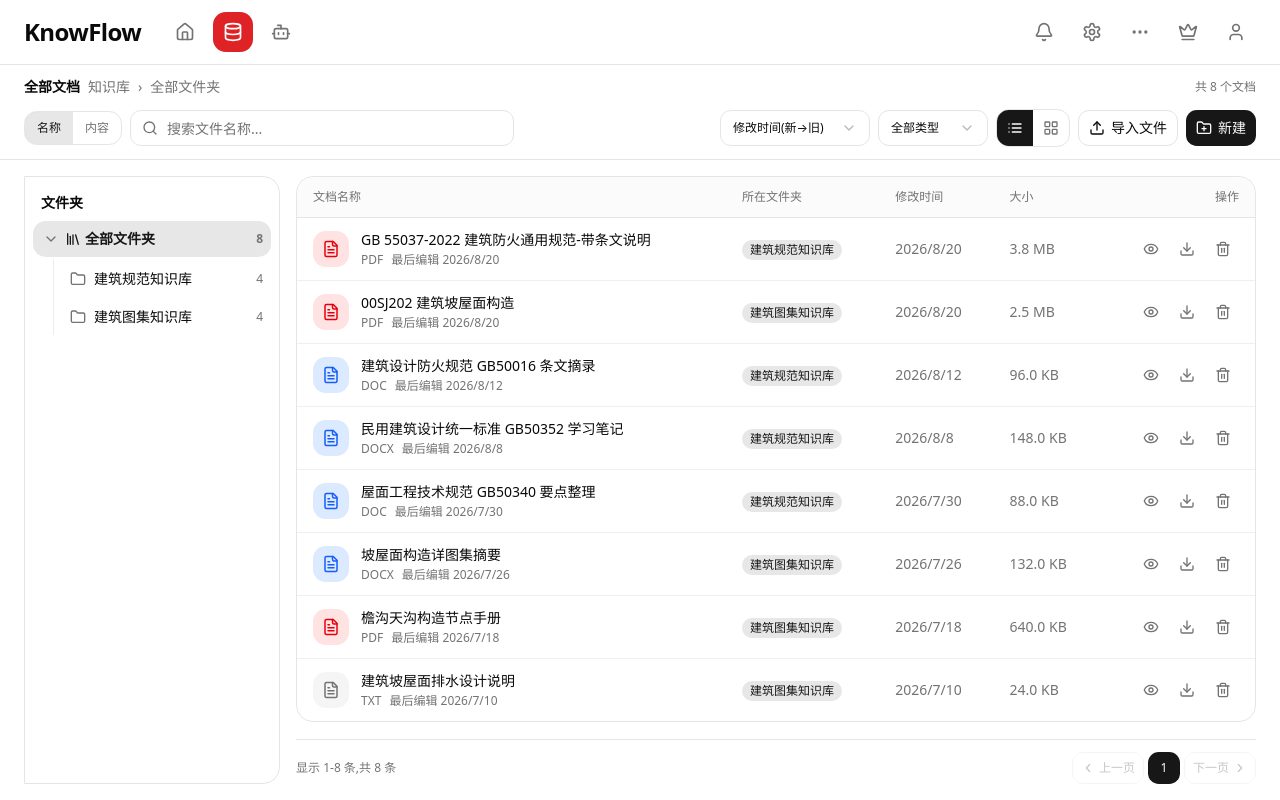
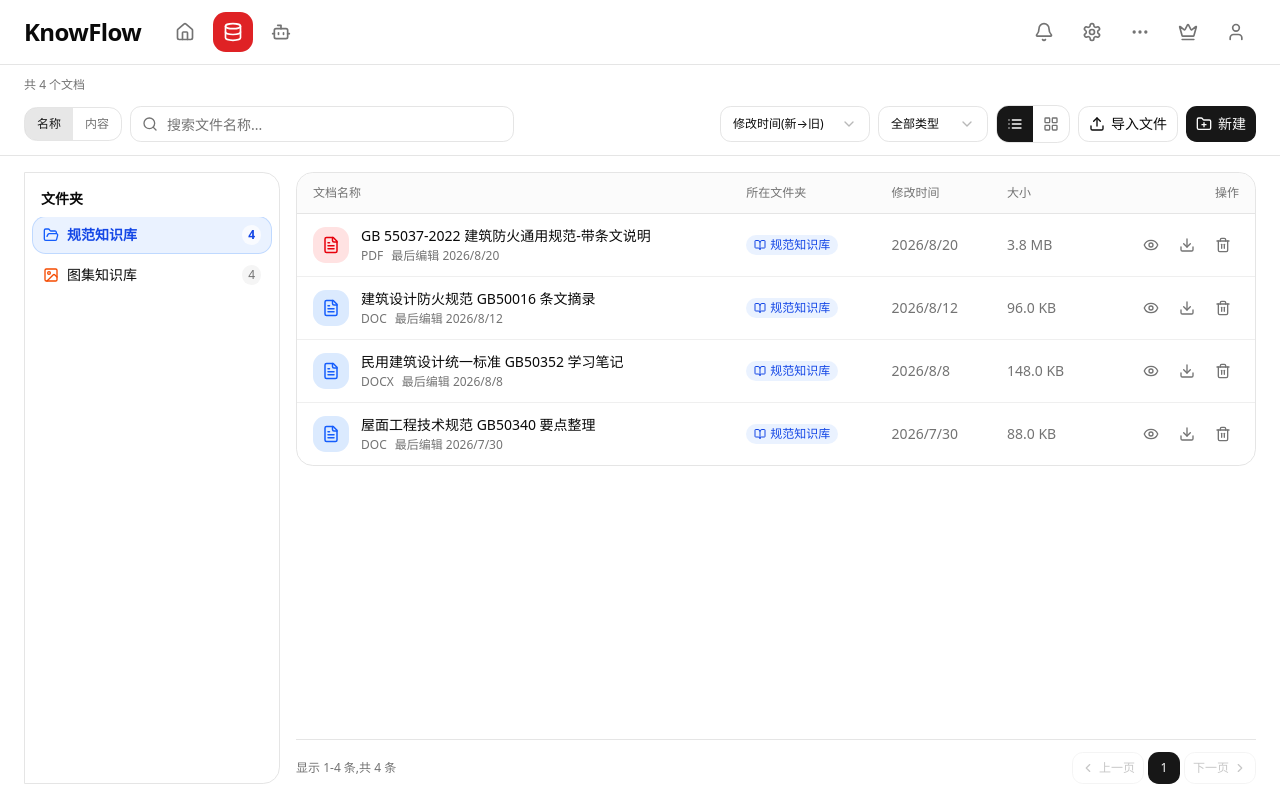
Before and after one commit to kangAIGC/KnowFlow, a Next.js app: page /KnowFlow/knowledge in a window 1280 px wide. Built offline with nearby package versions, Linux system fonts and the light colour scheme.

Commit message:
refactor(knowledge): rename folders to 规范知识库/图集知识库, blue/orange visual coding, remove breadcrumb aggregate labels

```diff
--- a/src/app/knowledge/page.tsx
+++ b/src/app/knowledge/page.tsx
@@ -53,7 +53,6 @@ import {
   type FileKind,
   type FolderId,
   type KnowledgeFile,
-  type RealFolderId,
 } from "@/lib/knowledge-data";
 import { cn } from "@/lib/utils";
 
@@ -94,7 +93,7 @@ export default function KnowledgePage() {
   const mounted = useMounted();
 
   const [files, setFiles] = useState<KnowledgeFile[]>(INITIAL_FILES);
-  const [selectedFolder, setSelectedFolder] = useState<FolderId>("all");
+  const [selectedFolder, setSelectedFolder] = useState<FolderId>("standard");
   const [query, setQuery] = useState("");
   const [searchScope, setSearchScope] = useState<SearchScope>("name");
   const [sortKey, setSortKey] = useState<SortKey>("modified-desc");
@@ -128,10 +127,9 @@ export default function KnowledgePage() {
     statusTimerRef.current = setTimeout(() => setStatus(null), 3000);
   }, []);
 
-  // 各文件夹计数(实时派生,新增/删除后自动更新)
+  // 各知识库计数(实时派生,新增/删除后自动更新)
   const counts = useMemo(
     () => ({
-      all: files.length,
       standard: files.filter((f) => f.folder === "standard").length,
       atlas: files.filter((f) => f.folder === "atlas").length,
     }),
@@ -142,7 +140,7 @@ export default function KnowledgePage() {
   const filtered = useMemo(() => {
     const q = query.trim().toLowerCase();
     const list = files.filter((f) => {
-      if (selectedFolder !== "all" && f.folder !== selectedFolder) return false;
+      if (f.folder !== selectedFolder) return false;
       if (typeFilter !== "all" && f.kind !== typeFilter) return false;
       if (!q) return true;
       if (searchScope === "name") return f.name.toLowerCase().includes(q);
@@ -235,8 +233,7 @@ export default function KnowledgePage() {
             }
             // 上传完成:入库
             const rawName = file.name.replace(/\.pdf$/i, "") || "未命名文档";
-            const folder: RealFolderId =
-              selectedFolder === "all" ? "standard" : selectedFolder;
+            const folder: FolderId = selectedFolder;
             setFiles((prev) => [
               {
                 id: `kf-upload-${++idRef.current}`,
@@ -281,7 +278,7 @@ export default function KnowledgePage() {
   /* ---------------- 新建文件 ---------------- */
 
   const handleCreate = useCallback(
-    (input: { name: string; kind: FileKind; folder: RealFolderId; content: string }) => {
+    (input: { name: string; kind: FileKind; folder: FolderId; content: string }) => {
       setFiles((prev) => [
         {
           id: `kf-new-${++idRef.current}`,
@@ -327,13 +324,7 @@ export default function KnowledgePage() {
             >
               <PanelLeft className="h-4 w-4" />
             </button>
-            <span className="font-semibold text-foreground">全部文档</span>
-            <span className="text-muted-foreground">知识库</span>
-            <span className="text-muted-foreground">›</span>
-            <span className="text-muted-foreground">
-              {selectedFolder === "all" ? "全部文件夹" : FOLDER_LABELS[selectedFolder]}
-            </span>
-            <span className="ml-auto hidden text-xs text-muted-foreground sm:block">
+            <span className="ml-auto text-xs text-muted-foreground sm:ml-0">
               共 {filtered.length} 个文档
             </span>
           </div>
@@ -563,7 +554,6 @@ export default function KnowledgePage() {
                   onClick={() => {
                     setQuery("");
                     setTypeFilter("all");
-                    setSelectedFolder("all");
                   }}
                 >
                   清除筛选条件
@@ -652,7 +642,7 @@ export default function KnowledgePage() {
       <NewFileDialog
         open={newDialogOpen}
         onOpenChange={setNewDialogOpen}
-        defaultFolder={selectedFolder === "all" ? "standard" : selectedFolder}
+        defaultFolder={selectedFolder}
         onCreate={handleCreate}
       />
       <PreviewDialog file={previewFile} onOpenChange={(o) => !o && setPreviewFile(null)} />
--- a/src/components/knowledge/file-views.tsx
+++ b/src/components/knowledge/file-views.tsx
@@ -1,6 +1,7 @@
 "use client";
 
-import { Eye, Download, Trash2, FileText } from "lucide-react";
+import { Eye, Download, Trash2, FileText, BookOpen, Image as ImageIcon } from "lucide-react";
+import type { LucideIcon } from "lucide-react";
 import {
   FOLDER_LABELS,
   KIND_COLORS,
@@ -8,9 +9,41 @@ import {
   contentSnippet,
   formatSize,
   splitHighlight,
+  type FolderId,
   type KnowledgeFile,
 } from "@/lib/knowledge-data";
 import { cn } from "@/lib/utils";
+
+/** 规范=蓝色书本徽章,图集=橙色图片徽章,列表与网格视图共用 */
+const FOLDER_BADGES: Record<
+  FolderId,
+  { badgeCls: string; icon: LucideIcon }
+> = {
+  standard: {
+    badgeCls: "bg-blue-500/10 text-blue-700 dark:text-blue-300",
+    icon: BookOpen,
+  },
+  atlas: {
+    badgeCls: "bg-orange-500/10 text-orange-700 dark:text-orange-300",
+    icon: ImageIcon,
+  },
+};
+
+function FolderBadge({ folder }: { folder: FolderId }) {
+  const meta = FOLDER_BADGES[folder];
+  const Icon = meta.icon;
+  return (
+    <span
+      className={cn(
+        "inline-flex items-center gap-1 rounded-md px-2 py-0.5 text-xs font-medium",
+        meta.badgeCls
+      )}
+    >
+      <Icon className="h-3 w-3" />
+      {FOLDER_LABELS[folder]}
+    </span>
+  );
+}
 
 /** 关键词高亮文本 */
 function HighlightText({ text, query }: { text: string; query: string }) {
@@ -155,9 +188,7 @@ export function FileListView({
                   </div>
                 </td>
                 <td className="hidden px-4 py-3 md:table-cell">
-                  <span className="inline-flex rounded-md bg-primary/10 px-2 py-0.5 text-xs font-medium text-primary">
-                    {FOLDER_LABELS[file.folder]}
-                  </span>
+                  <FolderBadge folder={file.folder} />
                 </td>
                 <td className="hidden whitespace-nowrap px-4 py-3 text-muted-foreground sm:table-cell">
                   {file.modifiedLabel}
@@ -204,9 +235,7 @@ export function FileGridView({
           >
             <div className="flex items-start justify-between gap-2">
               <KindIcon file={file} />
-              <span className="inline-flex rounded-md bg-primary/10 px-2 py-0.5 text-xs font-medium text-primary">
-                {FOLDER_LABELS[file.folder]}
-              </span>
+              <FolderBadge folder={file.folder} />
             </div>
             <div className="mt-3 line-clamp-2 min-h-[2.5rem] font-medium text-foreground">
               <HighlightText text={file.name} query={query} />
--- a/src/components/knowledge/folder-sidebar.tsx
+++ b/src/components/knowledge/folder-sidebar.tsx
@@ -1,7 +1,7 @@
 "use client";
 
-import { useState } from "react";
-import { ChevronRight, FolderOpen, Folder, Library } from "lucide-react";
+import { BookOpen, FolderOpen, Image as ImageIcon } from "lucide-react";
+import type { LucideIcon } from "lucide-react";
 import {
   FOLDERS,
   FOLDER_LABELS,
@@ -9,11 +9,30 @@ import {
 } from "@/lib/knowledge-data";
 import { cn } from "@/lib/utils";
 
+/** 两个顶级知识库的视觉区分:规范=蓝色书本,图集=橙色图片 */
+const FOLDER_UI: Record<
+  FolderId,
+  { icon: LucideIcon; iconCls: string; activeCls: string }
+> = {
+  standard: {
+    icon: BookOpen,
+    iconCls: "text-blue-600 dark:text-blue-400",
+    activeCls:
+      "bg-blue-500/10 text-blue-700 dark:text-blue-300 ring-1 ring-blue-500/30",
+  },
+  atlas: {
+    icon: ImageIcon,
+    iconCls: "text-orange-600 dark:text-orange-400",
+    activeCls:
+      "bg-orange-500/10 text-orange-700 dark:text-orange-300 ring-1 ring-orange-500/30",
+  },
+};
+
 interface FolderSidebarProps {
-  /** 当前选中的文件夹 id */
+  /** 当前选中的知识库 id */
   selected: FolderId;
   onSelect: (id: FolderId) => void;
-  /** 各文件夹(含 all)的文件数量 */
+  /** 各知识库的文件数量 */
   counts: Record<FolderId, number>;
   /** 移动端抽屉打开状态 */
   open?: boolean;
@@ -27,9 +46,6 @@ export default function FolderSidebar({
   open = false,
   onClose,
 }: FolderSidebarProps) {
-  // 根节点"全部文件夹"的展开/折叠状态(仅影响子目录显示)
-  const [expanded, setExpanded] = useState(true);
-
   return (
     <>
       {/* 移动端遮罩 */}
@@ -62,82 +78,43 @@ export default function FolderSidebar({
           </button>
         </div>
 
-        <nav className="flex-1 space-y-0.5 overflow-y-auto px-2 pb-4">
-          {/* 顶级目录:全部文件夹 */}
-          <button
-            type="button"
-            onClick={() => onSelect("all")}
-            className={cn(
-              "flex w-full items-center gap-1 rounded-lg px-2 py-2 text-sm transition-colors",
-              selected === "all"
-                ? "bg-primary/10 font-semibold text-primary"
-                : "text-foreground hover:bg-muted"
-            )}
-          >
-            <span
-              role="button"
-              tabIndex={-1}
-              aria-label={expanded ? "折叠子目录" : "展开子目录"}
-              onClick={(e) => {
-                e.stopPropagation();
-                setExpanded((v) => !v);
-              }}
-              className="flex h-5 w-5 shrink-0 items-center justify-center rounded text-muted-foreground transition-transform duration-200 hover:bg-muted"
-            >
-              <ChevronRight
-                className={cn(
-                  "h-4 w-4 transition-transform duration-200",
-                  expanded && "rotate-90"
-                )}
-              />
-            </span>
-            <Library className="h-4 w-4 shrink-0 text-primary" />
-            <span className="flex-1 text-left">全部文件夹</span>
-            <span className="shrink-0 text-xs text-muted-foreground">
-              {counts.all}
-            </span>
-          </button>
-
-          {/* 一级子目录 */}
-          <div
-            className={cn(
-              "grid transition-all duration-200",
-              expanded ? "grid-rows-[1fr] opacity-100" : "grid-rows-[0fr] opacity-0"
-            )}
-          >
-            <div className="overflow-hidden">
-              <div className="ml-5 space-y-0.5 border-l border-border/70 pl-2 pt-0.5">
-                {FOLDERS.map((folder) => (
+        <nav className="flex-1 space-y-1 overflow-y-auto px-2 pb-4">
+          {FOLDERS.map((folder) => {
+            const ui = FOLDER_UI[folder.id];
+            const Icon = ui.icon;
+            const active = selected === folder.id;
+            return (
               <button
                 key={folder.id}
                 type="button"
-                    onClick={() => {
-                      onSelect(folder.id);
-                      setExpanded(true);
-                    }}
+                onClick={() => onSelect(folder.id)}
                 className={cn(
-                      "flex w-full items-center gap-2 rounded-lg px-2 py-2 text-sm transition-colors",
-                      selected === folder.id
-                        ? "bg-primary/10 font-semibold text-primary"
+                  "flex w-full items-center gap-2 rounded-lg px-2.5 py-2 text-sm transition-all duration-150",
+                  active
+                    ? cn("font-semibold", ui.activeCls)
                     : "text-foreground hover:bg-muted"
                 )}
+                aria-current={active ? "true" : undefined}
               >
-                    {selected === folder.id ? (
-                      <FolderOpen className="h-4 w-4 shrink-0 text-primary" />
+                {active ? (
+                  <FolderOpen className={cn("h-4 w-4 shrink-0", ui.iconCls)} />
                 ) : (
-                      <Folder className="h-4 w-4 shrink-0 text-muted-foreground" />
+                  <Icon className={cn("h-4 w-4 shrink-0", ui.iconCls)} />
                 )}
                 <span className="flex-1 truncate text-left">
                   {FOLDER_LABELS[folder.id]}
                 </span>
-                    <span className="shrink-0 text-xs text-muted-foreground">
+                <span
+                  className={cn(
+                    "shrink-0 rounded-full px-1.5 py-0.5 text-xs",
+                    active ? "bg-background/70" : "bg-muted text-muted-foreground"
+                  )}
+                >
                   {counts[folder.id]}
                 </span>
               </button>
-                ))}
-              </div>
-            </div>
-          </div>
+            );
+          })}
         </nav>
       </aside>
     </>
--- a/src/components/knowledge/knowledge-dialogs.tsx
+++ b/src/components/knowledge/knowledge-dialogs.tsx
@@ -27,8 +27,8 @@ import {
   buildVirtualContent,
   realFileUrl,
   type FileKind,
+  type FolderId,
   type KnowledgeFile,
-  type RealFolderId,
 } from "@/lib/knowledge-data";
 
 /* ---------------- 新建文件 ---------------- */
@@ -37,11 +37,11 @@ export interface NewFileDialogProps {
   open: boolean;
   onOpenChange: (open: boolean) => void;
   /** 打开时默认选中的文件夹 */
-  defaultFolder: RealFolderId;
+  defaultFolder: FolderId;
   onCreate: (input: {
     name: string;
     kind: FileKind;
-    folder: RealFolderId;
+    folder: FolderId;
     content: string;
   }) => void;
 }
@@ -56,7 +56,7 @@ export function NewFileDialog({
 }: NewFileDialogProps) {
   const [name, setName] = useState("");
   const [kind, setKind] = useState<FileKind>("docx");
-  const [folder, setFolder] = useState<RealFolderId>(defaultFolder);
+  const [folder, setFolder] = useState<FolderId>(defaultFolder);
   const [content, setContent] = useState("");
   const [error, setError] = useState<string | null>(null);
 
@@ -137,7 +137,7 @@ export function NewFileDialog({
               <span className="text-sm font-medium">所属文件夹</span>
               <Select
                 value={folder}
-                onValueChange={(v) => setFolder(v as RealFolderId)}
+                onValueChange={(v) => setFolder(v as FolderId)}
               >
                 <SelectTrigger aria-label="所属文件夹">
                   <SelectValue />
--- a/src/lib/knowledge-data.ts
+++ b/src/lib/knowledge-data.ts
@@ -2,12 +2,11 @@ import { applyBasePath } from "@/lib/utils";
 
 /** 知识库管理模块 - 类型与数据定义 */
 
-export type FolderId = "all" | "standard" | "atlas";
-export type RealFolderId = Exclude<FolderId, "all">;
+export type FolderId = "standard" | "atlas";
 export type FileKind = "pdf" | "doc" | "docx" | "txt";
 
 export interface FolderNode {
-  id: RealFolderId;
+  id: FolderId;
   name: string;
 }
 
@@ -16,7 +15,7 @@ export interface KnowledgeFile {
   /** 展示名称(不含扩展名) */
   name: string;
   kind: FileKind;
-  folder: RealFolderId;
+  folder: FolderId;
   sizeKB: number;
   /** 展示用修改日期(固定字符串,避免 SSR/CSR 水合不一致) */
   modifiedLabel: string;
@@ -32,13 +31,13 @@ export interface KnowledgeFile {
 }
 
 export const FOLDERS: FolderNode[] = [
-  { id: "standard", name: "建筑规范知识库" },
-  { id: "atlas", name: "建筑图集知识库" },
+  { id: "standard", name: "规范知识库" },
+  { id: "atlas", name: "图集知识库" },
 ];
 
-export const FOLDER_LABELS: Record<RealFolderId, string> = {
-  standard: "建筑规范知识库",
-  atlas: "建筑图集知识库",
+export const FOLDER_LABELS: Record<FolderId, string> = {
+  standard: "规范知识库",
+  atlas: "图集知识库",
 };
 
 export const KIND_LABELS: Record<FileKind, string> = {
```
Lines whose indentation alone changed are shown as unchanged.
